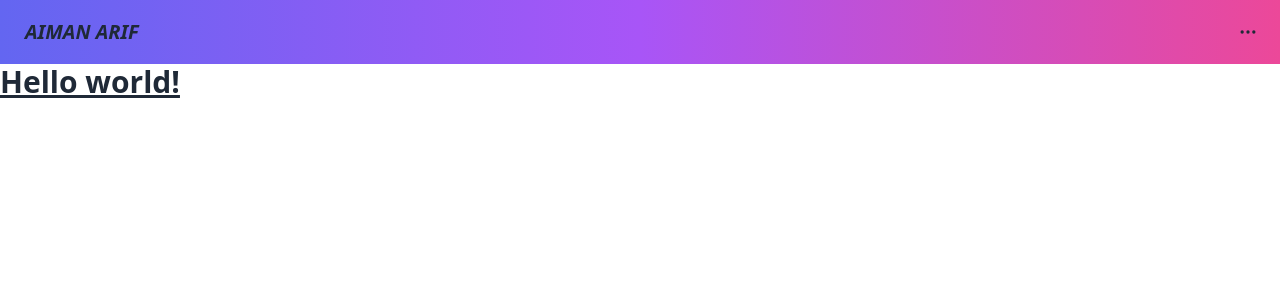
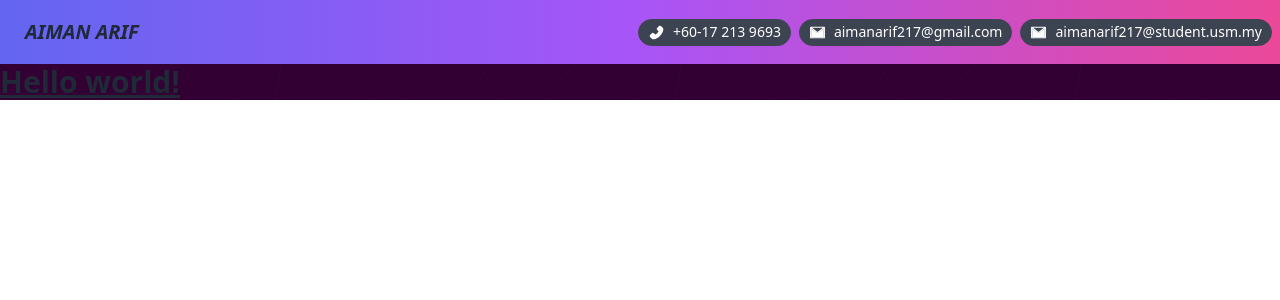
Before and after one commit to Aiman217/aiman-portfolio, a Next.js app: page / in a window 1280 px wide. Shown: the top 300 px of the page. Built offline with nearby package versions, Linux system fonts and the light colour scheme.

Commit message:
Navbar update.

```diff
--- a/components/Navbar.jsx
+++ b/components/Navbar.jsx
@@ -1,4 +1,5 @@
 import React from "react";
+import { AiFillPhone, AiTwotoneMail } from "react-icons/ai";
 
 const Navbar = () => {
   return (
@@ -7,22 +8,19 @@ const Navbar = () => {
         <div className="flex-1">
           <a className="btn btn-ghost font-bold italic text-xl">Aiman Arif</a>
         </div>
-        <div className="flex-none">
-          <button className="btn btn-square btn-ghost">
-            <svg
-              xmlns="http://www.w3.org/2000/svg"
-              fill="none"
-              viewBox="0 0 24 24"
-              className="inline-block w-5 h-5 stroke-current"
-            >
-              <path
-                strokeLinecap="round"
-                strokeLinejoin="round"
-                strokeWidth="2"
-                d="M5 12h.01M12 12h.01M19 12h.01M6 12a1 1 0 11-2 0 1 1 0 012 0zm7 0a1 1 0 11-2 0 1 1 0 012 0zm7 0a1 1 0 11-2 0 1 1 0 012 0z"
-              ></path>
-            </svg>
-          </button>
+        <div className="flex-none gap-2">
+          <div className="badge h-full">
+            <AiFillPhone size={25} className="pr-2" />
+            +60-17 213 9693
+          </div>
+          <div className="badge h-full">
+            <AiTwotoneMail size={25} className="pr-2" />
+            aimanarif217@gmail.com
+          </div>
+          <div className="badge h-full">
+            <AiTwotoneMail size={25} className="pr-2" />
+            aimanarif217@student.usm.my
+          </div>
         </div>
       </div>
     </>
--- a/package.json
+++ b/package.json
@@ -14,7 +14,8 @@
     "eslint-config-next": "13.0.5",
     "next": "13.0.5",
     "react": "18.2.0",
-    "react-dom": "18.2.0"
+    "react-dom": "18.2.0",
+    "react-icons": "^4.6.0"
   },
   "devDependencies": {
     "autoprefixer": "^10.4.13",
--- a/pages/index.js
+++ b/pages/index.js
@@ -9,7 +9,7 @@ export default function Home() {
         <meta name="description" content="Generated by create next app" />
         <link rel="icon" href="/favicon.ico" />
       </Head>
-      <div data-theme="light">
+      <div data-theme="light" className="bg-[url('/background.svg')]">
         <Navbar />
         <h1 className="text-3xl font-bold underline">Hello world!</h1>
       </div>
```
Also changed, not shown: public/background.svg (added), 1 other file (tests, documents, lock files or other folders).
